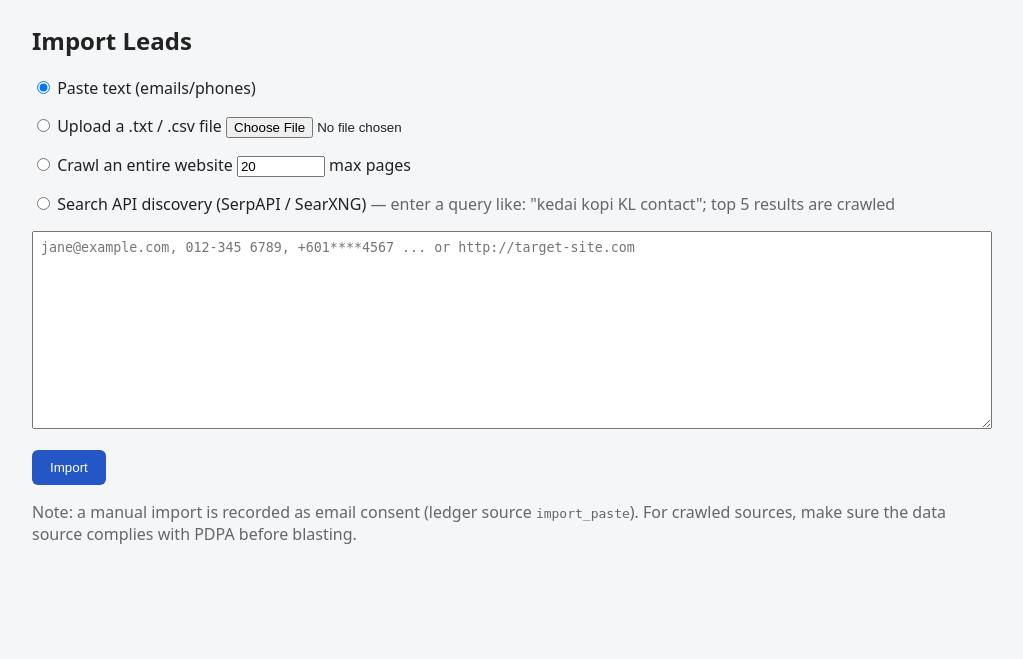
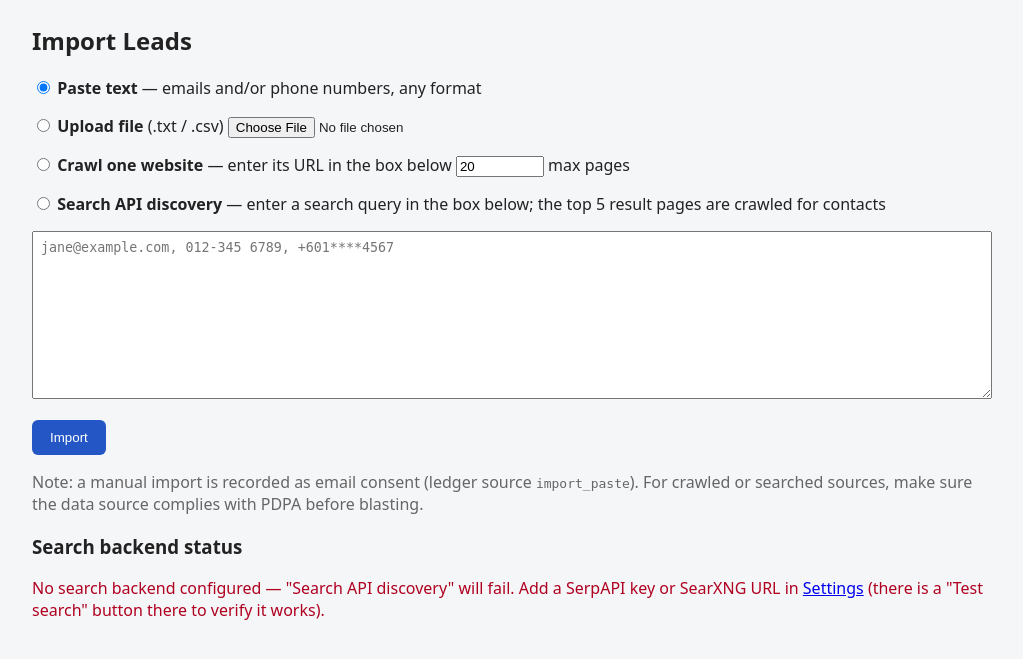
Before and after one commit to mohdhafizi83/fixzy-marketing-tools, a Flask app: page /import in a window 1280 px wide. Shown: the part 50-709 px from the top of the page, without its empty margins (128-1151 px from the left). Run offline with Flask 3, Linux system fonts and the light colour scheme; data that the repository does not hold is empty.

Commit message:
Import page UX: explain each mode, show live search backend status
- Each radio option now has a bold name + plain instruction
- Textarea placeholder changes per selected mode (contacts vs URL vs query)
- 'Search backend status' box shows which backend is active (serpapi/searxng/none)
  with a link to Settings when none is configured
- Verified live: page renders status box + dynamic placeholders

```diff
--- a/app.py
+++ b/app.py
@@ -105,7 +105,8 @@ def analytics():
 @app.route("/import", methods=["GET", "POST"])
 def import_leads():
     if request.method == "GET":
-        return render_template("import.html")
+        import searchapi
+        return render_template("import.html", search_backend=searchapi.active_backend())
 
     mode = request.form.get("mode")
     text = request.form.get("text", "")
--- a/templates/import.html
+++ b/templates/import.html
@@ -2,16 +2,51 @@
 {% block content %}
 <h2>Import Leads</h2>
 <form method="post" enctype="multipart/form-data">
-  <p><label><input type="radio" name="mode" value="paste" checked> Paste text (emails/phones)</label></p>
-  <p><label><input type="radio" name="mode" value="file"> Upload a .txt / .csv file</label>
+  <p><label><input type="radio" name="mode" value="paste" checked>
+     <b>Paste text</b> — emails and/or phone numbers, any format</label></p>
+  <p><label><input type="radio" name="mode" value="file">
+     <b>Upload file</b> (.txt / .csv)</label>
      <input type="file" name="file" accept=".txt,.csv"></p>
-  <p><label><input type="radio" name="mode" value="crawl"> Crawl an entire website</label>
+  <p><label><input type="radio" name="mode" value="crawl">
+     <b>Crawl one website</b> — enter its URL in the box below</label>
      <input type="number" name="max_pages" value="20" min="1" max="200" style="width:80px"> max pages</p>
-  <p><label><input type="radio" name="mode" value="search"> Search API discovery (SerpAPI / SearXNG)</label>
-     <span style="color:#666">— enter a query like: "kedai kopi KL contact"; top 5 results are crawled</span></p>
-  <textarea name="text" rows="12" placeholder="jane@example.com, 012-345 6789, +601****4567 ... or http://target-site.com"></textarea>
+  <p><label><input type="radio" name="mode" value="search">
+     <b>Search API discovery</b> — enter a search query in the box below;
+     the top 5 result pages are crawled for contacts</label></p>
+
+  <textarea name="text" id="import-text" rows="10"
+    placeholder="jane@example.com, 012-345 6789, +601****4567"></textarea>
   <p><button>Import</button></p>
 </form>
-<p style="color:#666">Note: a manual import is recorded as email consent (ledger source <code>import_paste</code>).
-For crawled sources, make sure the data source complies with PDPA before blasting.</p>
+
+<p style="color:#666">Note: a manual import is recorded as email consent (ledger source
+<code>import_paste</code>). For crawled or searched sources, make sure the data source
+complies with PDPA before blasting.</p>
+
+<h3>Search backend status</h3>
+{% if search_backend == 'serpapi' %}
+  <p class="ok">Active backend: <b>SerpAPI</b> — queries go to serpapi.com (Google results).
+  Each query uses 1 credit from your monthly quota.</p>
+{% elif search_backend == 'searxng' %}
+  <p class="ok">Active backend: <b>SearXNG</b> — queries go to your self-hosted instance.
+  Free, no quota.</p>
+{% else %}
+  <p class="bad">No search backend configured — "Search API discovery" will fail.
+  Add a SerpAPI key or SearXNG URL in <a href="{{ url_for('settings_llm') }}">Settings</a>
+  (there is a "Test search" button there to verify it works).</p>
+{% endif %}
+
+<script>
+// Change the textarea placeholder to match the selected mode
+const hints = {
+  paste:   "jane@example.com, 012-345 6789, +601****4567",
+  file:    "(use the file picker above; this box is ignored for file uploads)",
+  crawl:   "http://target-website.com",
+  search:  "kedai kopi kuala lumpur contact"
+};
+document.querySelectorAll('input[name=mode]').forEach(r =>
+  r.addEventListener('change', () => {
+    document.getElementById('import-text').placeholder = hints[r.value] || "";
+  }));
+</script>
 {% endblock %}
```
